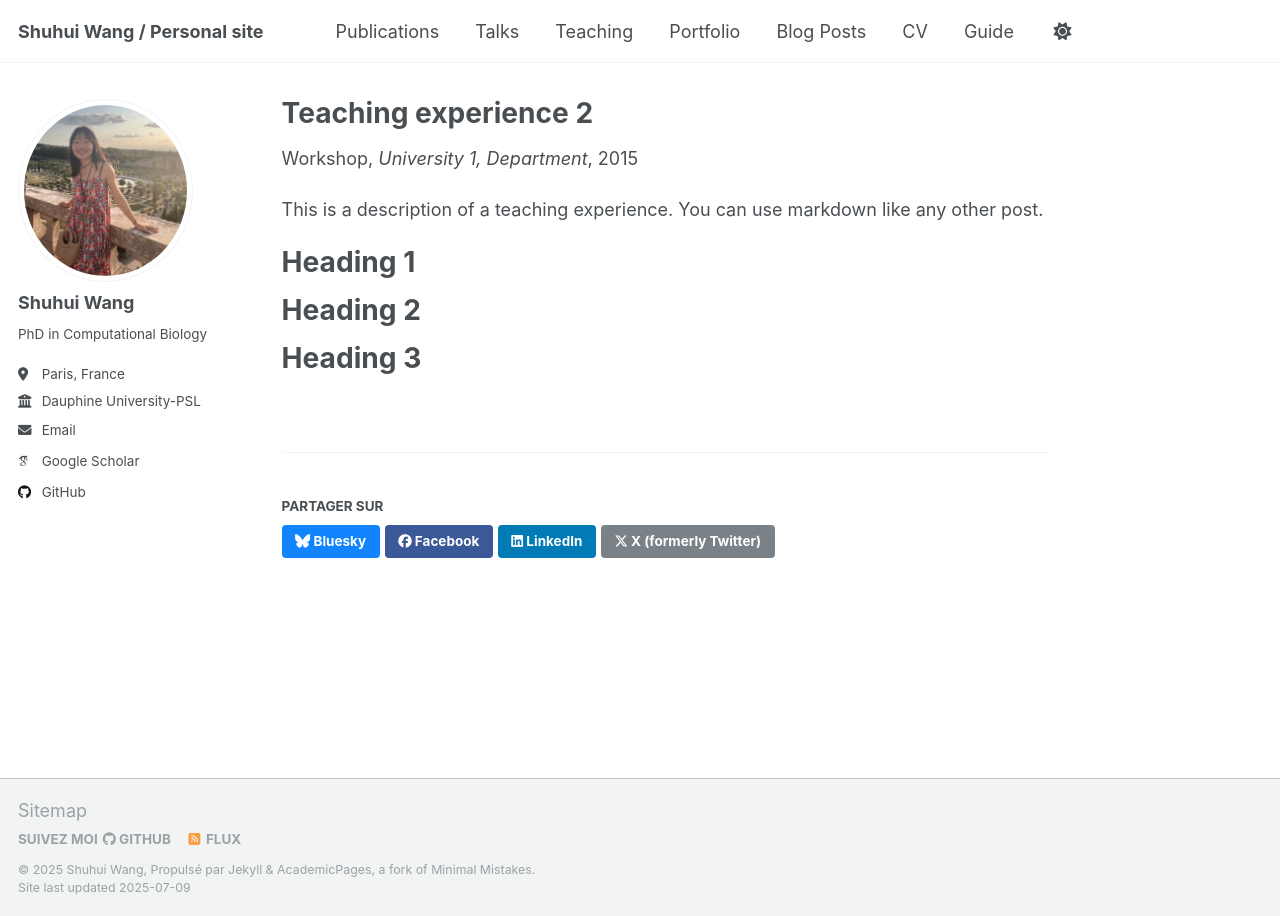
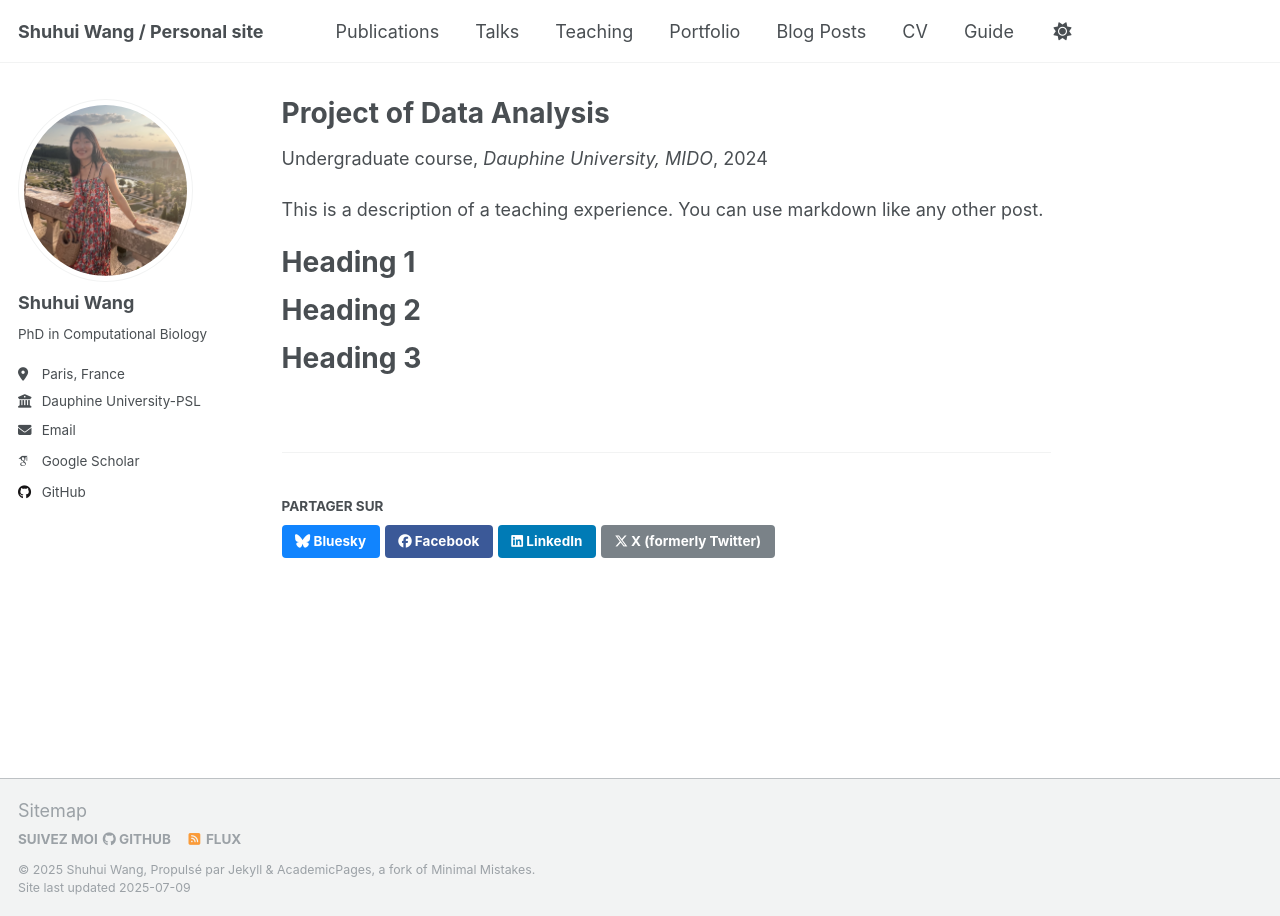
Before and after one commit to shuhuiwang1/shuhuiwang1.github.io, a Jekyll site: the page built from _teaching/2015-spring-teaching-2.md, in a window 1280 px wide. Built offline with Jekyll 4.4.1, drawn with Linux system fonts in a browser that asks for light colours; some web fonts are replaced; a script that is not in the unit is left out.

Commit message:
add teaching

```diff
--- a/_teaching/2015-spring-teaching-2.md
+++ b/_teaching/2015-spring-teaching-2.md
@@ -1,11 +1,11 @@
 ---
-title: "Teaching experience 2"
+title: "Project of Data Analysis"
 collection: teaching
-type: "Workshop"
+type: "Undergraduate course"
 permalink: /teaching/2015-spring-teaching-1
-venue: "University 1, Department"
-date: 2015-01-01
-location: "City, Country"
+venue: "Dauphine University, MIDO"
+date: 2024-02-15
+location: "Paris, France"
 ---
 
 This is a description of a teaching experience. You can use markdown like any other post.
```
